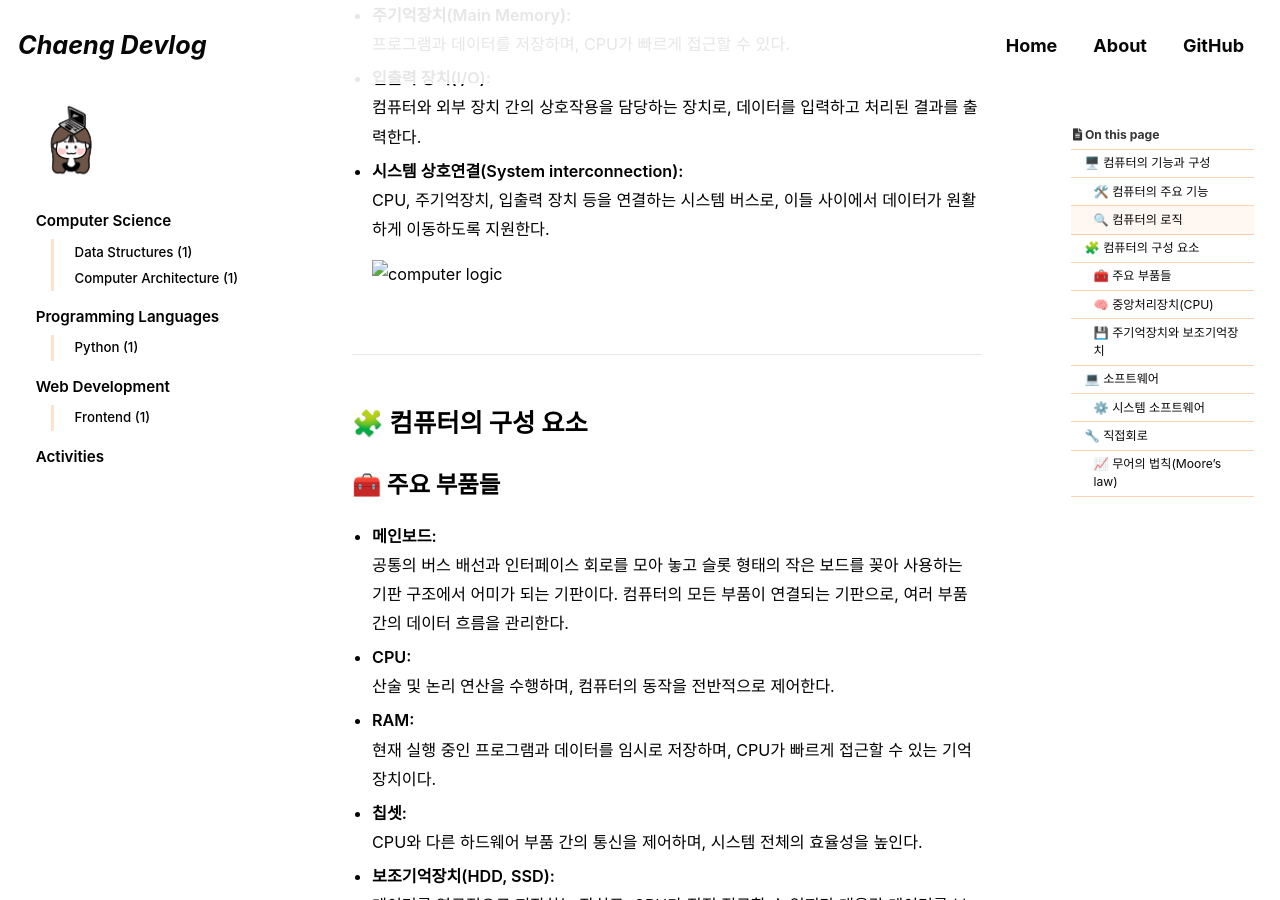
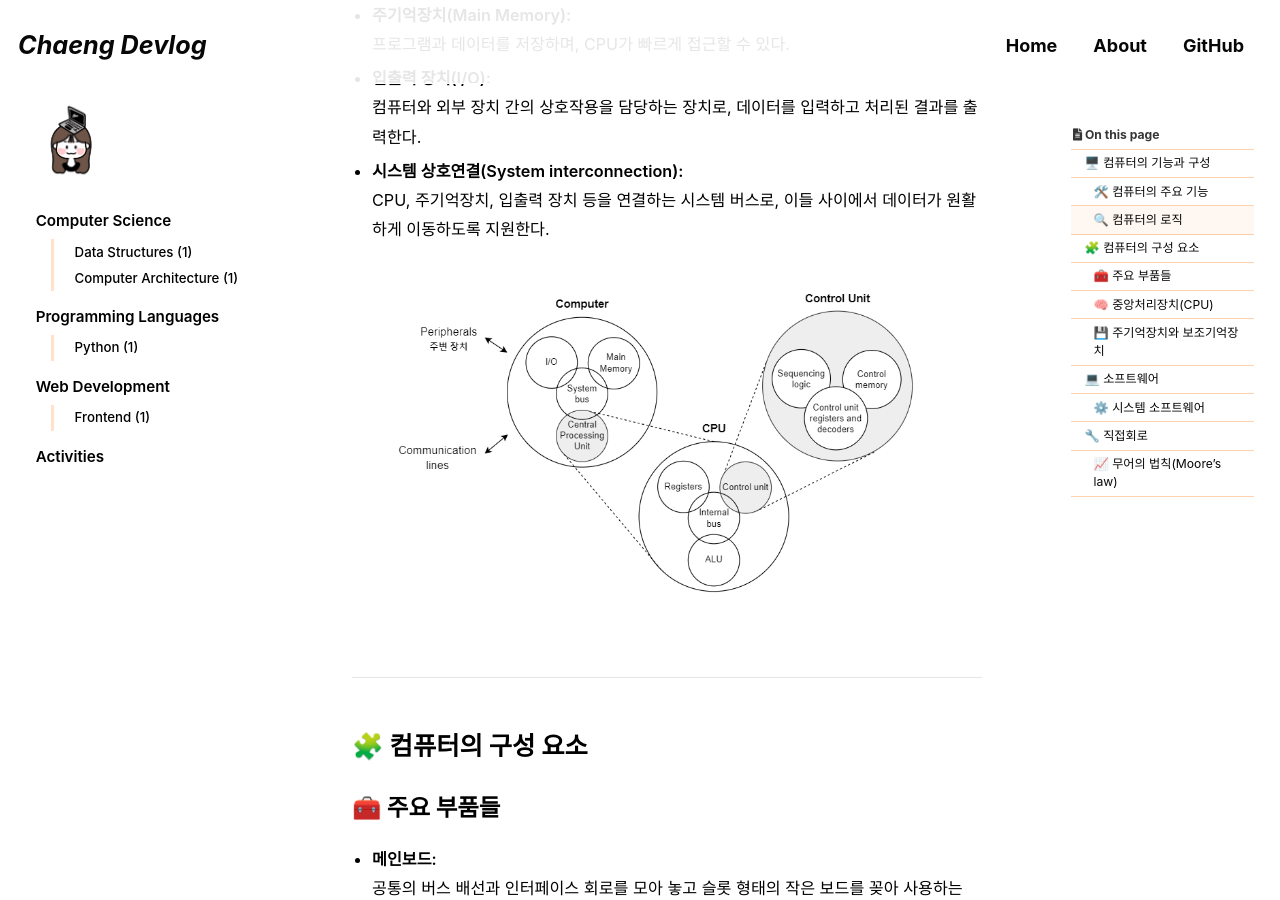
Before and after one commit to cchaeyoung/cchaeyoung.github.io, a Jekyll site: the page built from _posts/2024-09-08-basic-structure-and-functions.md, in a window 1280 px wide and 900 px high, scrolled down 916 px. Built offline with Jekyll 4.4.1, drawn with Linux system fonts in a browser that asks for light colours; cached includes are drawn as plain includes; some web fonts are replaced; comment, search, counter and statistics services are not loaded.

Commit message:
docs: Update image path in post

```diff
--- a/_posts/2024-09-08-basic-structure-and-functions.md
+++ b/_posts/2024-09-08-basic-structure-and-functions.md
@@ -39,7 +39,8 @@ last_modified_at: 2024-09-14
 - **시스템 상호연결(System interconnection):**
 CPU, 주기억장치, 입출력 장치 등을 연결하는 시스템 버스로, 이들 사이에서 데이터가 원활하게 이동하도록 지원한다.
 
-  ![computer logic](assets\images\posts_img\computer-architecture\computer-logic.png)
+  ![computer logic](/assets/images/posts_img/computer-architecture/computer-logic.png)
+
 
 ---
 
```
